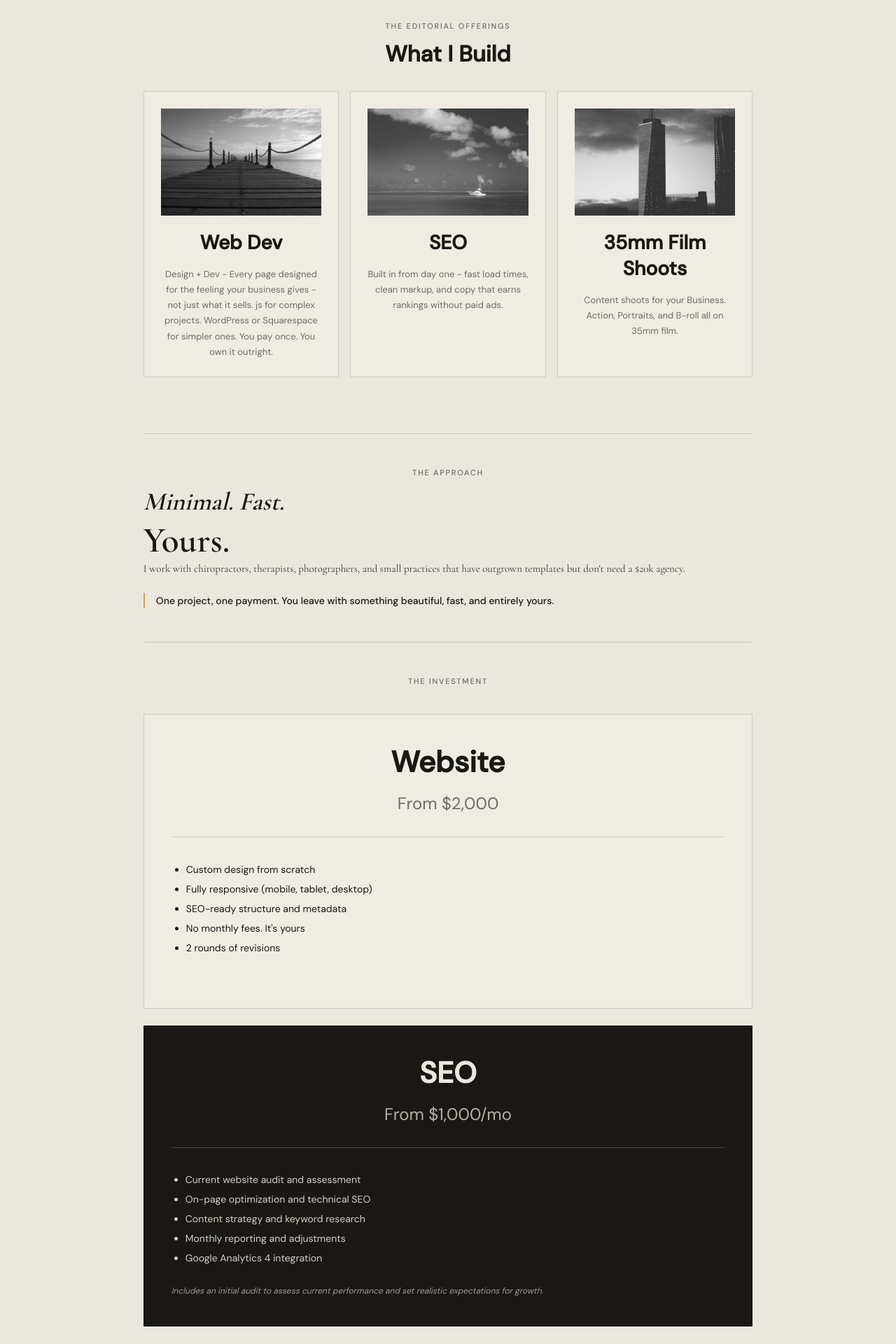
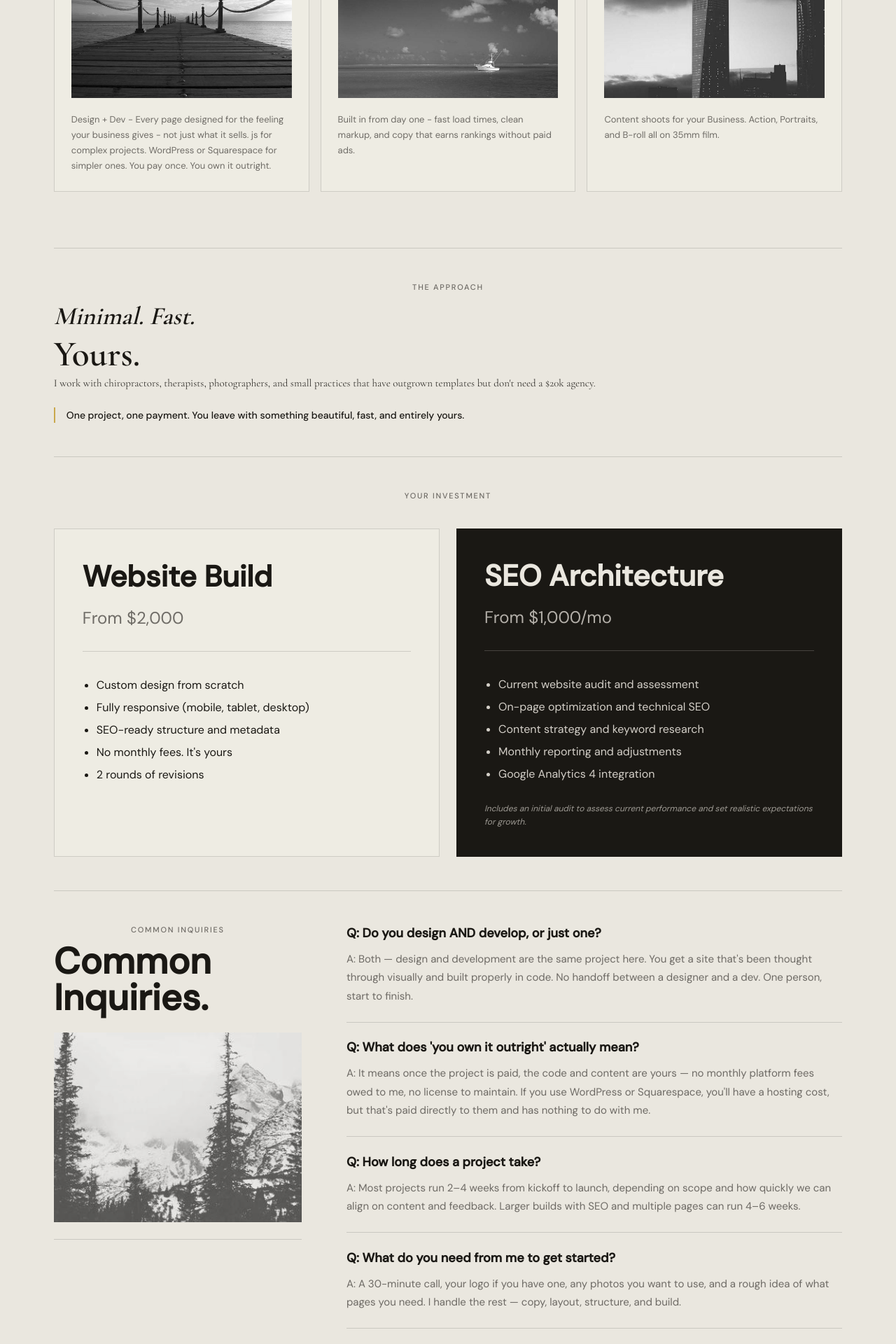
Before and after one commit to raygarza/grainstudio, a Next.js app: page / in a window 1280 px wide. Shown: the part 1580-3500 px from the top of the page at 70% size. Built offline with nearby package versions, Linux system fonts and the light colour scheme.

Commit message:
style changes to hero section

```diff
--- a/src/app/layout.tsx
+++ b/src/app/layout.tsx
@@ -31,13 +31,12 @@ export default function RootLayout({
       className={`${cormorant.variable} ${dmSans.variable}`}
       style={{
         '--page-padding': 'clamp(24px, 6vw, 96px)',
-        '--page-max': '80vw',
       } as React.CSSProperties}
     >
       <body>
         <div
           style={{
-            maxWidth: 'var(--page-max)',
+            maxWidth: '1600px',
             marginInline: 'auto',
             paddingInline: 'var(--page-padding)',
           }}
--- a/src/components/sections/Pricing.tsx
+++ b/src/components/sections/Pricing.tsx
@@ -13,24 +13,33 @@ export function Pricing() {
       <div className="px-6 md:px-12">
         {/* Section Header */}
         <div style={{ textAlign: "center", marginBottom: "40px" }}>
-          <SectionLabel>The Investment</SectionLabel>
+          <SectionLabel>Your Investment</SectionLabel>
         </div>
 
         {/* Card Grid */}
-        <div
-          className="grid grid-cols-1 md:grid-cols-2"
-          style={{ gap: "24px" }}
-        >
+        <style jsx>{`
+          .pricing-grid {
+            display: grid;
+            grid-template-columns: 1fr;
+            gap: 24px;
+          }
+          @media (min-width: 768px) {
+            .pricing-grid {
+              grid-template-columns: repeat(2, 1fr);
+            }
+          }
+        `}</style>
+        <div className="pricing-grid">
           {/* CARD 01 - Website */}
           <div
             style={{
               background: "var(--paper-lift)",
               border: "0.5px solid var(--ink-15)",
               padding: "40px",
-              textAlign: "center",
+              textAlign: "left",
             }}
           >
-            <h3
+            <h4
               className="font-serif"
               style={{
                 fontSize: "clamp(32px, 4vw, 42px)",
@@ -39,8 +48,8 @@ export function Pricing() {
                 marginBottom: "16px",
               }}
             >
-              Website
-            </h3>
+              Website Build
+            </h4>
             <p
               className="font-serif"
               style={{
@@ -61,7 +70,7 @@ export function Pricing() {
             <ul
               className="font-sans"
               style={{
-                fontSize: "14px",
+                fontSize: "16px",
                 lineHeight: "2",
                 color: "var(--ink)",
                 textAlign: "left",
@@ -83,10 +92,10 @@ export function Pricing() {
             style={{
               background: "var(--ink)",
               padding: "40px",
-              textAlign: "center",
+              textAlign: "left",
             }}
           >
-            <h3
+            <h4
               className="font-serif"
               style={{
                 fontSize: "clamp(32px, 4vw, 42px)",
@@ -95,8 +104,8 @@ export function Pricing() {
                 marginBottom: "16px",
               }}
             >
-              SEO
-            </h3>
+              SEO Architecture
+            </h4>
             <p
               className="font-serif"
               style={{
@@ -117,7 +126,7 @@ export function Pricing() {
             <ul
               className="font-sans"
               style={{
-                fontSize: "14px",
+                fontSize: "16px",
                 lineHeight: "2",
                 color: "rgba(245,240,232,0.85)",
                 textAlign: "left",
--- a/src/components/sections/Services.tsx
+++ b/src/components/sections/Services.tsx
@@ -17,14 +17,14 @@ export function Services() {
     <section id="services" className="w-full px-6 md:px-12">
       <div style={{ paddingTop: "32px" }}>
         {/* Section label */}
-        <SectionLabel>The Editorial Offerings</SectionLabel>
+        {/* <SectionLabel>My Services</SectionLabel> */}
 
         {/* Section headline */}
         <h2
           className="font-serif font-semibold text-center text-[32px]"
           style={{ color: "var(--ink)", marginTop: "12px", marginBottom: "32px" }}
         >
-          What I Build
+          What I Offer
         </h2>
 
         {/* Service grid */}
@@ -52,10 +52,24 @@ export function Services() {
                 background: "var(--paper-lift)",
                 border: "0.5px solid var(--ink-15)",
                 padding: "24px",
-                textAlign: "center",
+                textAlign: "left",
               }}
             >
-              {/* Service Image */}
+
+
+              {/* Title */}
+              <h3
+                className="font-serif font-semibold"
+                style={{
+                  color: "var(--ink)",
+                  fontSize: "clamp(24px, 2.5vw, 28px)",
+                  marginBottom: "16px",
+                }}
+              >
+                {service.title}
+              </h3>
+
+               {/* Service Image */}
               <div style={{ width: "100%", aspectRatio: "3/2", overflow: "hidden", marginBottom: "20px" }}>
                 <Image
                   src={serviceImages[index]}
@@ -71,18 +85,6 @@ export function Services() {
                   }}
                 />
               </div>
-
-              {/* Title */}
-              <h3
-                className="font-serif font-semibold"
-                style={{
-                  color: "var(--ink)",
-                  fontSize: "clamp(24px, 2.5vw, 28px)",
-                  marginBottom: "16px",
-                }}
-              >
-                {service.title}
-              </h3>
 
               {/* Body */}
               <p
```
